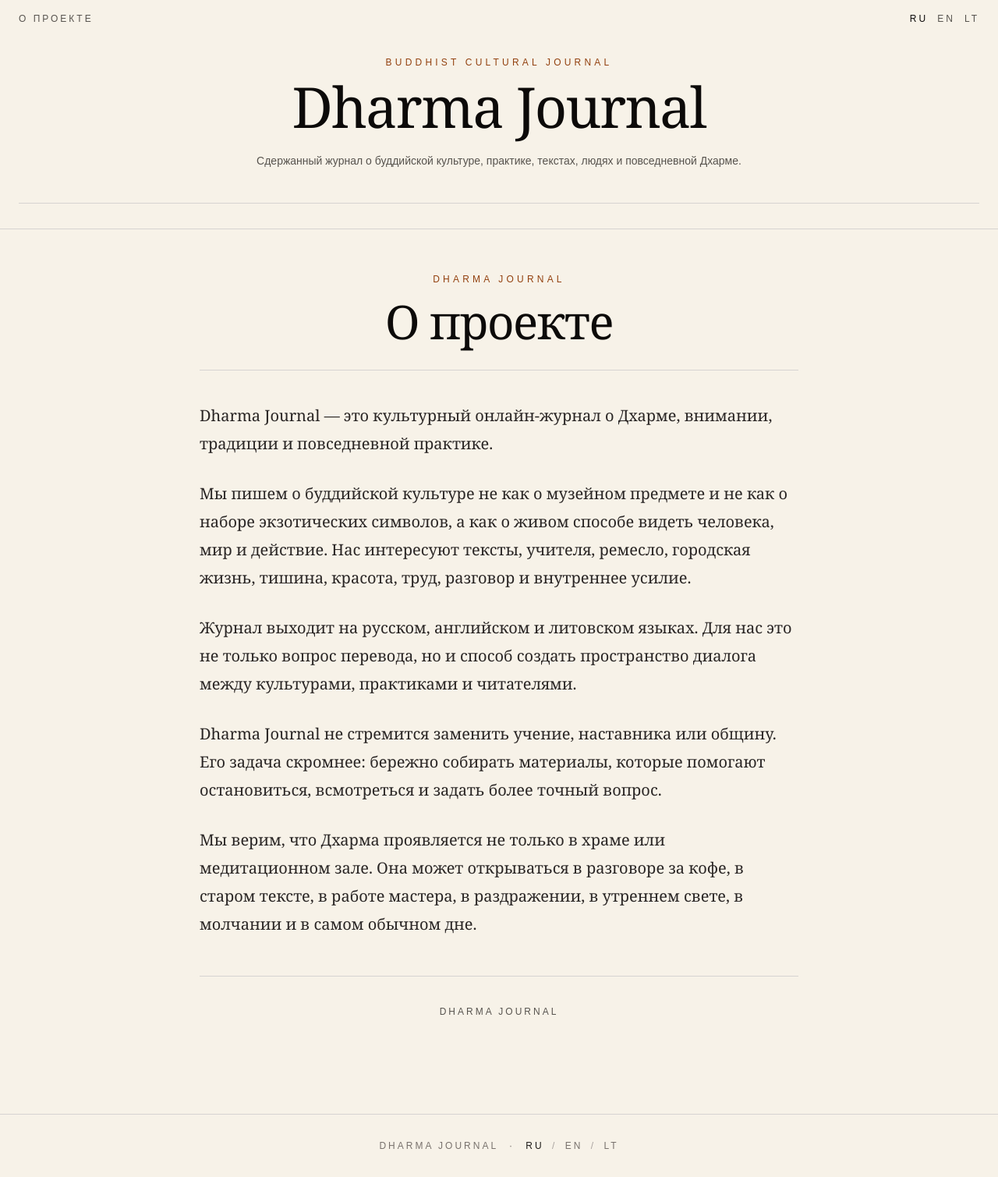
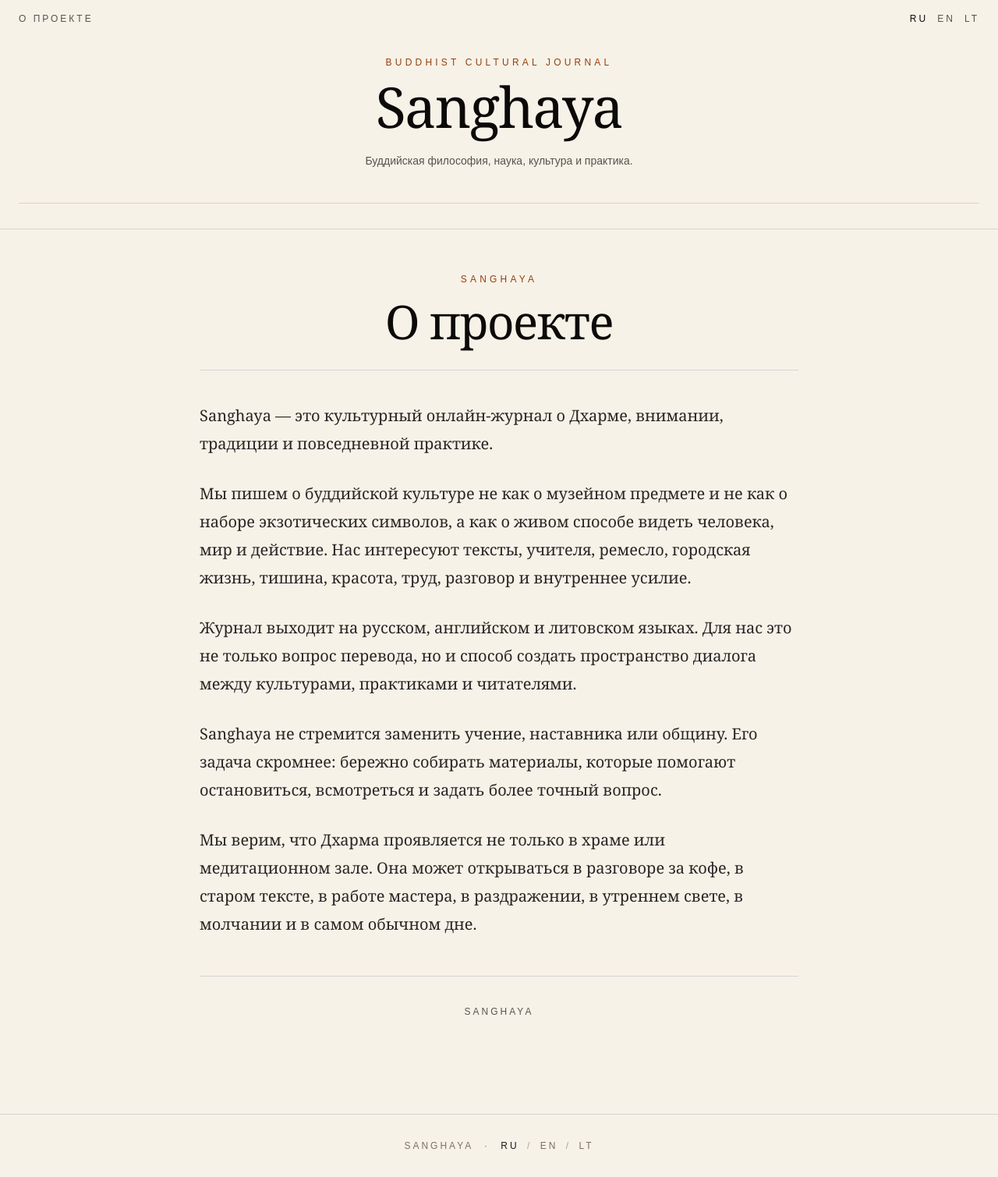
Before and after one commit to IskandarFani/dharma-journal, a Django app: page /1/about/ in a window 1280 px wide. Shown: the whole page at 78% size. Run offline with Django 5.2, Linux system fonts and the light colour scheme; data that the repository does not hold is empty; some libraries are stand-ins or nearby versions.

Commit message:
Rename public brand to Sanghaya

```diff
--- a/config/urls.py
+++ b/config/urls.py
@@ -7,8 +7,8 @@
 from core.views import about, home, issue_detail, subscribe
 
 
-admin.site.site_header = "Dharma Journal Administration"
-admin.site.site_title = "Dharma Journal Admin"
+admin.site.site_header = "Sanghaya Administration"
+admin.site.site_title = "Sanghaya Admin"
 admin.site.index_title = "Editorial dashboard"
 
 
--- a/templates/articles/category_detail.html
+++ b/templates/articles/category_detail.html
@@ -1,6 +1,6 @@
 {% extends "base.html" %}
 
-{% block title %}{{ category_translation.title }} — Dharma Journal{% endblock %}
+{% block title %}{{ category_translation.title }} — Sanghaya{% endblock %}
 
 {% block content %}
 <main class="mx-auto max-w-6xl px-6 py-14">
@@ -55,7 +55,7 @@
                     {% if card.article.published_at %}
                         {{ card.article.published_at|date:"d.m.Y" }}
                     {% else %}
-                        Dharma Journal
+                        Sanghaya
                     {% endif %}
                 </p>
 
--- a/templates/base.html
+++ b/templates/base.html
@@ -3,7 +3,7 @@
 <head>
     <meta charset="UTF-8">
     <meta name="viewport" content="width=device-width, initial-scale=1.0">
-    <title>Dharma Journal</title>
+    <title>Sanghaya</title>
 
     <script src="https://cdn.tailwindcss.com"></script>
 
@@ -35,7 +35,7 @@
     <header class="border-b border-stone-300">
         <div class="mx-auto max-w-7xl px-6 py-4">
             <div class="flex items-center justify-between gap-6 text-xs uppercase tracking-[0.25em] text-stone-600">
-                <a href="{% url 'about' language %}" class="hover:text-stone-950">
+                <a href="{% url 'about' language %}" class="transition duration-300 hover:text-stone-950">
                     {{ ui.about }}
                 </a>
 
@@ -43,7 +43,7 @@
                     {% for item in language_links %}
                         <a
                             href="{{ item.url }}"
-                            class="{% if item.is_current %}text-stone-950{% else %}hover:text-stone-950{% endif %}"
+                            class="{% if item.is_current %}text-stone-950{% else %}transition duration-300 hover:text-stone-950{% endif %}"
                         >
                             {{ item.code|upper }}
                         </a>
@@ -52,13 +52,13 @@
             </div>
 
             <div class="py-10 text-center">
-                <a href="{% url 'home' language %}" class="inline-block">
-                    <div class="text-xs uppercase tracking-[0.35em] text-amber-800">
+                <a href="{% url 'home' language %}" class="group inline-block">
+                    <div class="text-xs uppercase tracking-[0.35em] text-amber-800 transition duration-300 group-hover:text-amber-900">
                         {{ ui.journal_label }}
                     </div>
 
-                    <h1 class="serif mt-3 text-5xl md:text-7xl font-normal tracking-tight text-stone-950">
-                        Dharma Journal
+                    <h1 class="serif mt-3 text-5xl md:text-7xl font-normal tracking-tight text-stone-950 transition duration-300 group-hover:text-amber-900">
+                        Sanghaya
                     </h1>
                 </a>
 
@@ -71,7 +71,7 @@
                 {% for item in navigation_categories %}
                     <a
                         href="{% url 'category_detail' language item.translation.slug %}"
-                        class="hover:text-stone-950"
+                        class="transition duration-300 hover:text-stone-950"
                     >
                         {{ item.translation.title }}
                     </a>
@@ -88,7 +88,7 @@
                     {% for item in navigation_categories %}
                         <a
                             href="{% url 'category_detail' language item.translation.slug %}"
-                            class="hover:text-stone-950"
+                            class="transition duration-300 hover:text-stone-950"
                         >
                             {{ item.translation.title }}
                         </a>
@@ -104,8 +104,8 @@
 
     <footer class="mt-16 border-t border-stone-300">
         <div class="mx-auto max-w-7xl px-6 py-8 text-center text-xs uppercase tracking-[0.25em] text-stone-500">
-            <a href="{% url 'home' language %}" class="hover:text-stone-900">
-                Dharma Journal
+            <a href="{% url 'home' language %}" class="transition duration-300 hover:text-stone-900">
+                Sanghaya
             </a>
 
             <span class="mx-2">·</span>
@@ -113,7 +113,7 @@
             {% for item in language_links %}
                 <a
                     href="{{ item.url }}"
-                    class="{% if item.is_current %}text-stone-900{% else %}hover:text-stone-900{% endif %}"
+                    class="{% if item.is_current %}text-stone-900{% else %}transition duration-300 hover:text-stone-900{% endif %}"
                 >
                     {{ item.code|upper }}
                 </a>
--- a/templates/core/about.html
+++ b/templates/core/about.html
@@ -26,7 +26,7 @@
                 href="{% url 'home' language %}"
                 class="text-xs uppercase tracking-[0.25em] text-stone-600 hover:text-stone-950"
             >
-                Dharma Journal
+                Sanghaya
             </a>
         </div>
     </div>
--- a/templates/core/home.html
+++ b/templates/core/home.html
@@ -24,7 +24,7 @@
                             >
                         {% else %}
                             <div class="flex aspect-[16/10] items-center justify-center bg-stone-200 text-xs uppercase tracking-[0.25em] text-stone-500 transition duration-500 group-hover:bg-stone-300">
-                                Dharma Journal
+                                Sanghaya
                             </div>
                         {% endif %}
                     </a>
--- a/templates/core/issue_detail.html
+++ b/templates/core/issue_detail.html
@@ -52,7 +52,7 @@
                                     >
                                 {% else %}
                                     <div class="flex aspect-[4/3] items-center justify-center bg-stone-200 text-[10px] uppercase tracking-[0.25em] text-stone-500 transition duration-500 group-hover:bg-stone-300">
-                                        Dharma Journal
+                                        Sanghaya
                                     </div>
                                 {% endif %}
                             </a>
@@ -110,7 +110,7 @@
         <aside class="border-t border-stone-300 pt-6 lg:border-l lg:border-t-0 lg:pl-8 lg:pt-0">
             <div class="sticky top-6">
                 <div class="text-xs uppercase tracking-[0.3em] text-stone-500">
-                    Dharma Journal
+                    Sanghaya
                 </div>
 
                 <p class="serif mt-4 text-2xl leading-snug text-stone-950">
```
Also changed, not shown: core/i18n.py (+12 -12 lines).
